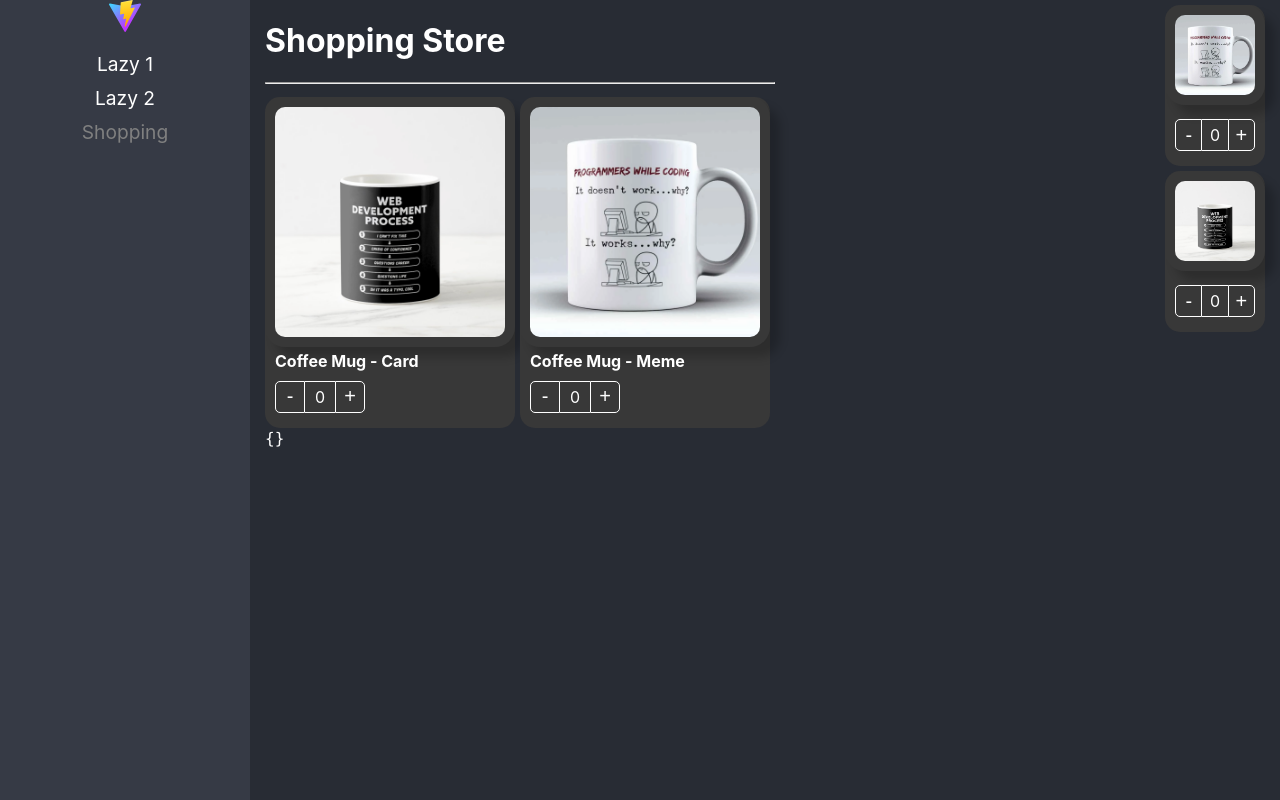
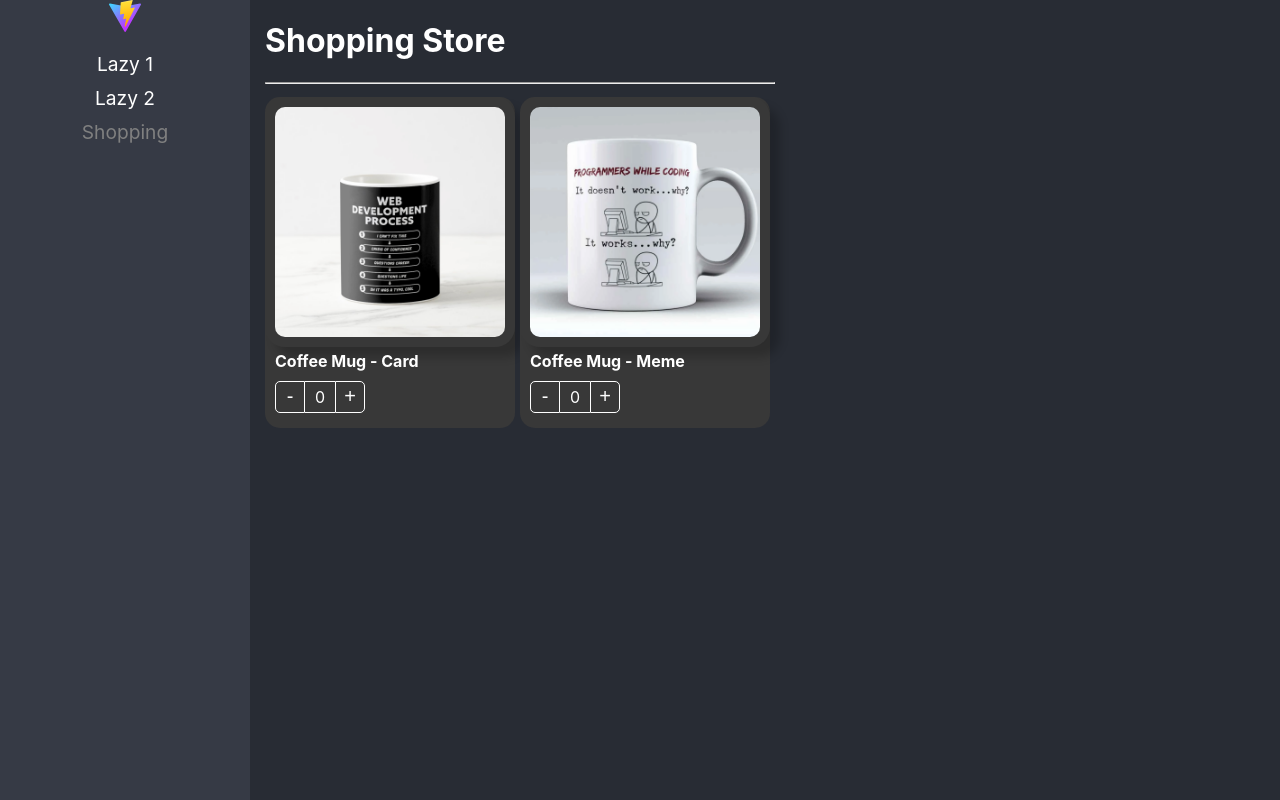
Before and after one commit to Axely7/react-adv, a React (Vite) app: page /shopping in a window 1280 px wide. Built offline with nearby package versions, Linux system fonts and the light colour scheme.

Commit message:
syncronized values card with cart

```diff
--- a/src/02-component-patterns/components/ProductCard.tsx
+++ b/src/02-component-patterns/components/ProductCard.tsx
@@ -10,6 +10,7 @@ export interface Props {
   className?: string;
   style?: React.CSSProperties;
   onChange?: (args: onChangeArgs) => void;
+  value?: number;
 }
 
 export const ProductContext = createContext({} as ProductContextProps);
@@ -22,8 +23,9 @@ export const ProductCard = ({
   className,
   style,
   onChange,
+  value,
 }: Props) => {
-  const { counter, increaseBy } = useProduct({ onChange, product });
+  const { counter, increaseBy } = useProduct({ onChange, product, value });
 
   return (
     <Provider
--- a/src/02-component-patterns/hooks/useProduct.tsx
+++ b/src/02-component-patterns/hooks/useProduct.tsx
@@ -1,13 +1,18 @@
-import React, { useState } from "react";
+import React, { useEffect, useState } from "react";
 import { onChangeArgs, Product } from "../interfaces/interfaces";
 
 interface useProductArgs {
   product: Product;
   onChange?: (args: onChangeArgs) => void;
+  value?: number;
 }
 
-export const useProduct = ({ product, onChange }: useProductArgs) => {
-  const [counter, setCounter] = useState(0);
+export const useProduct = ({
+  product,
+  onChange,
+  value = 0,
+}: useProductArgs) => {
+  const [counter, setCounter] = useState(value);
 
   const increaseBy = (value: number) => {
     const newValue = Math.max(counter + value, 0);
@@ -15,5 +20,9 @@ export const useProduct = ({ product, onChange }: useProductArgs) => {
     onChange && onChange({ count: newValue, product });
   };
 
+  useEffect(() => {
+    setCounter(value);
+  }, [value]);
+
   return { counter, increaseBy };
 };
--- a/src/02-component-patterns/pages/ShoppingPage.tsx
+++ b/src/02-component-patterns/pages/ShoppingPage.tsx
@@ -56,6 +56,7 @@ export const ShoppingPage = () => {
             product={product}
             className="bg-dark text-white"
             key={product.id}
+            value={shoppingCart[product.id]?.count || 0}
             onChange={onProductCountChange}
           >
             <ProductImage
@@ -69,33 +70,25 @@ export const ShoppingPage = () => {
       </div>
 
       <div className="shopping-cart">
+        {Object.keys(shoppingCart).map((item) => (
           <ProductCard
-          product={product2}
+            key={item}
+            product={shoppingCart[item]}
             className="bg-dark text-white"
             style={{ width: "100px" }}
-          // onChange={() => onProductCountChange(product1)}
+            value={shoppingCart[item].count}
+            onChange={onProductCountChange}
           >
             <ProductImage
               className="custom-image"
               style={{ boxShadow: "10px 10px 10px rgba(0,0,0,0.2)" }}
             />
-          <ProductButtons className="custom-buttons" />
+            <ProductButtons
+              className="custom-buttons"
+              style={{ display: "flex", justifyContent: "center" }}
+            />
           </ProductCard>
-        <ProductCard
-          product={product1}
-          className="bg-dark text-white"
-          style={{ width: "100px" }}
-        >
-          <ProductImage
-            className="custom-image"
-            style={{ boxShadow: "10px 10px 10px rgba(0,0,0,0.2)" }}
-          />
-          <ProductButtons className="custom-buttons" />
-        </ProductCard>
-      </div>
-
-      <div>
-        <code>{JSON.stringify(shoppingCart, null, 5)}</code>
+        ))}
       </div>
     </div>
   );
```
Lines whose indentation alone changed are shown as unchanged.
